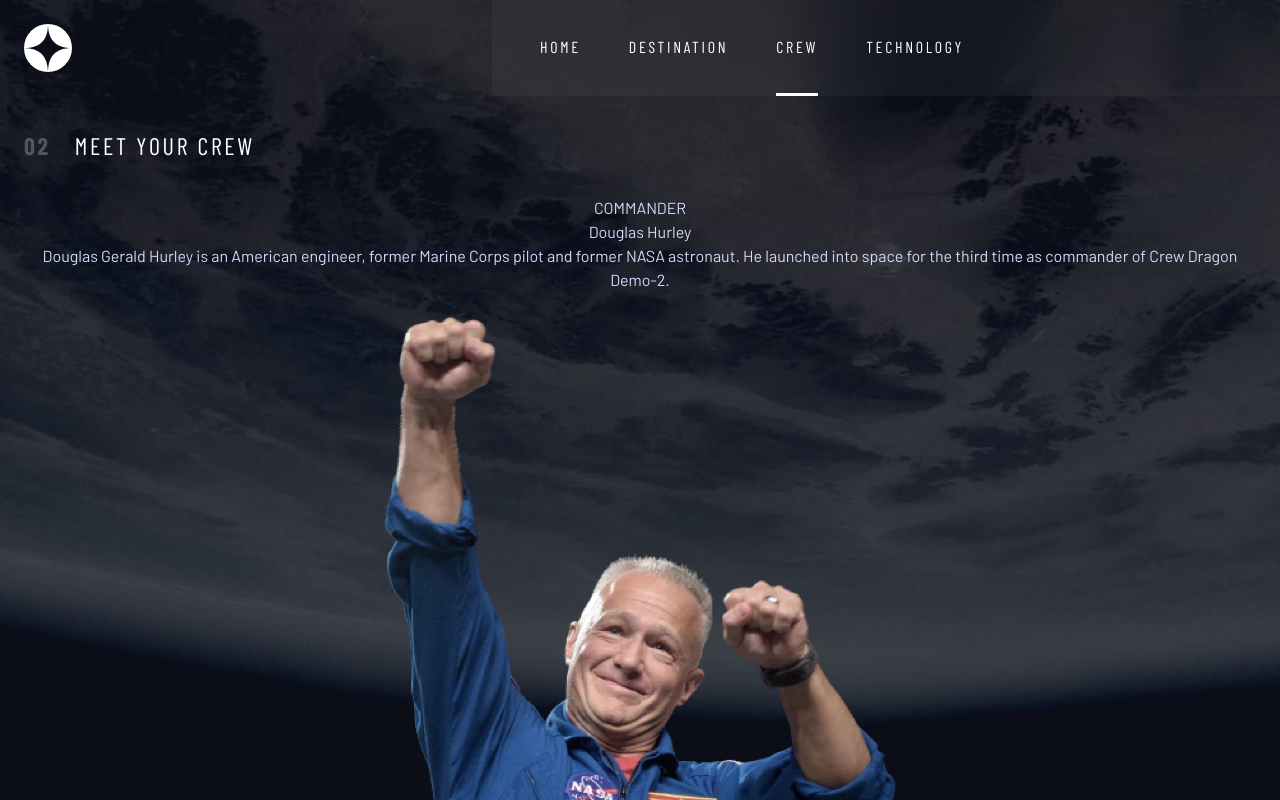
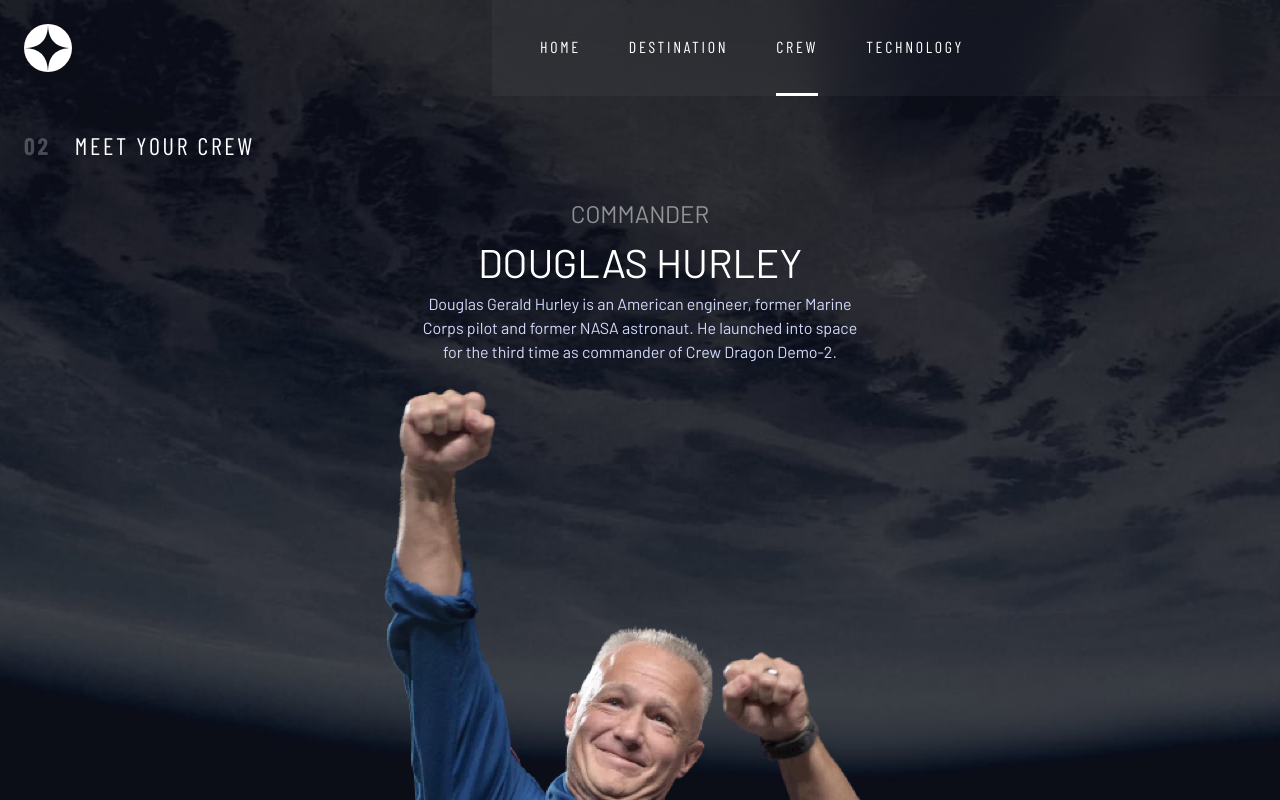
Before and after one commit to Chamara-Wijepala/space-travel, a React (Vite) app: page /#/crew in a window 1280 px wide. Shown: the top 800 px of the page. Built offline with nearby package versions, Linux system fonts and the light colour scheme; a web font is replaced by a local one.

Commit message:
Add styles to article in crew page

```diff
--- a/src/pages/Crew/index.tsx
+++ b/src/pages/Crew/index.tsx
@@ -53,7 +53,7 @@
       <S.Article>
         <header>
           <h2 className="uppercase">{currentCrewMember.role}</h2>
-          <p>{currentCrewMember.name}</p>
+          <p className="uppercase">{currentCrewMember.name}</p>
         </header>
         <p>{currentCrewMember.bio}</p>
       </S.Article>
--- a/src/pages/Crew/style.ts
+++ b/src/pages/Crew/style.ts
@@ -43,4 +43,24 @@
 
 export const Article = styled.article`
   grid-area: content;
+
+  header {
+    h2 {
+      font-size: var(--fs-400);
+      color: hsl(var(--clr-white) / 0.5);
+    }
+
+    p {
+      font-size: var(--fs-600);
+      color: hsl(var(--clr-white));
+    }
+  }
+
+  p {
+    max-width: 50ch;
+  }
+
+  @media (min-width: 90em) {
+    justify-self: start;
+  }
 `;
```
